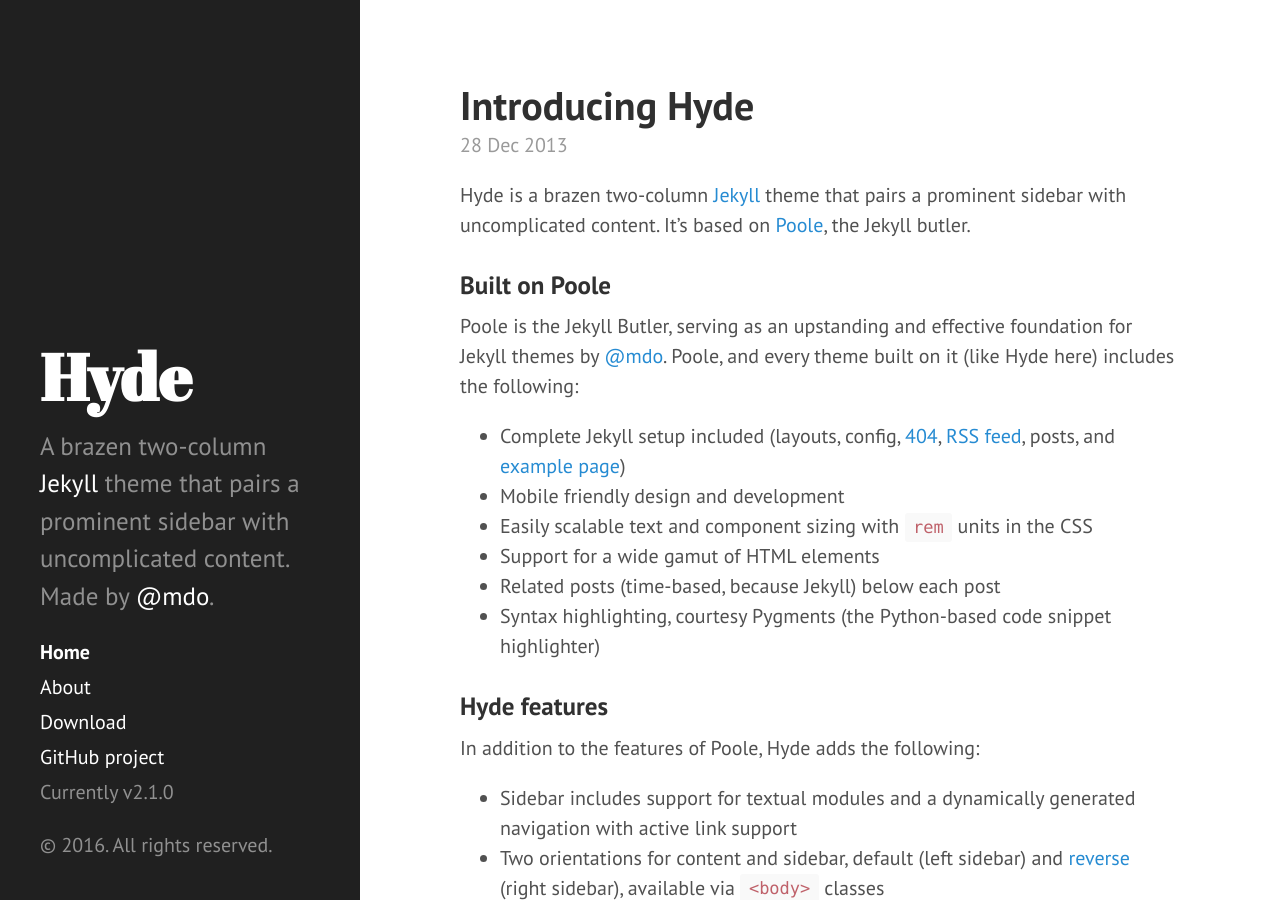
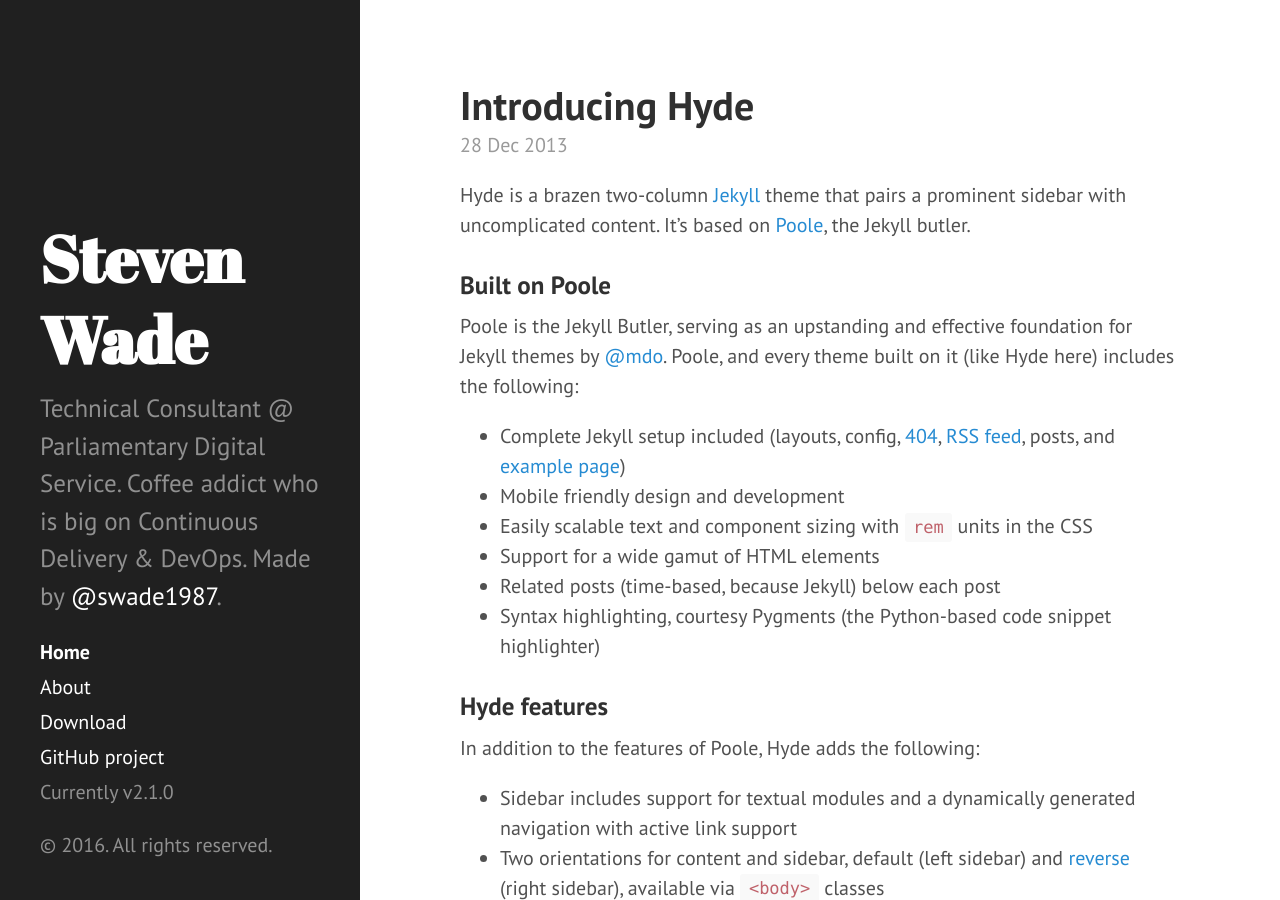
Before and after one commit to swade1987/swade1987.github.io, a Jekyll site: the page built from index.html, in a window 1280 px wide and 900 px high. Built offline with Jekyll 4.4.1, drawn with Linux system fonts in a browser that asks for light colours; Markdown is read by kramdown in place of the engine named in the settings; the list of posts is cut into pages by our own code.

Commit message:
Removing CNAME and configuring sidebar.

```diff
--- a/CNAME
+++ /dev/null
@@ -1 +0,0 @@
-hyde.getpoole.com
--- a/_config.yml
+++ b/_config.yml
@@ -7,15 +7,15 @@
 relative_permalinks: true
 
 # Setup
-title:            Hyde
+title:            Steven Wade
 tagline:          'A Jekyll theme'
-description:      'A brazen two-column <a href="http://jekyllrb.com" target="_blank">Jekyll</a> theme that pairs a prominent sidebar with uncomplicated content. Made by <a href="https://twitter.com/mdo" target="_blank">@mdo</a>.'
+description:      'Technical Consultant @ Parliamentary Digital Service. Coffee addict who is big on Continuous Delivery & DevOps. Made by <a href="https://twitter.com/swade1987" target="_blank">@swade1987</a>.'
 url:              http://hyde.getpoole.com
 baseurl:          /
 
 author:
-  name:           'Mark Otto'
-  url:            https://twitter.com/mdo
+  name:           'Steven Wade'
+  url:            https://twitter.com/swade1987
 
 paginate:         5
 
@@ -23,4 +23,4 @@
 version:          2.1.0
 
 github:
-  repo:           https://github.com/poole/hyde
+  repo:           https://github.com/swade1987/stevenwade.github.io
```
